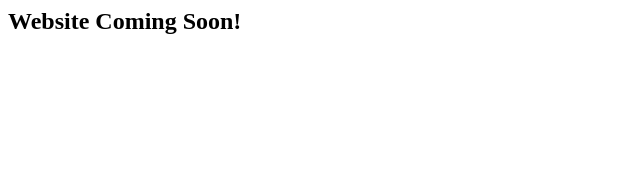
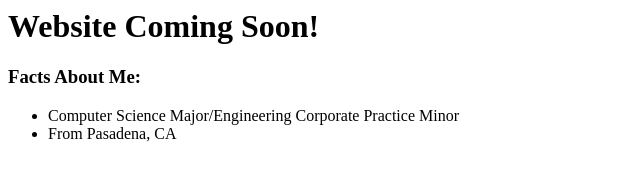
Before and after one commit to tim-parisi/tim-parisi.github.io, a plain HTML site: page index.html in a window 1280 px wide. Shown: the whole page, without its empty margins (0-640 px from the left). Drawn offline with Linux system fonts and the light colour scheme.

Commit message:
First additions to 'about me'

```diff
--- a/index.html
+++ b/index.html
@@ -1,8 +1,15 @@
 <html>
 <head>
-<title>Hi, I'm Tim Parisi!</title>
+    <title>Timothy Parisi</title>
 </head>
 <body>
-<h2>Website Coming Soon!</h2>
+    <h1>Website Coming Soon!</h1>
+    <div id='about'>
+        <h3>Facts About Me:</h3>
+        <ul>
+            <li>Computer Science Major/Engineering Corporate Practice Minor</li>
+            <li>From Pasadena, CA</li>
+        </ul>
+    </div>
 </body>
 </html>
```
Also changed, not shown: 1 other file.
